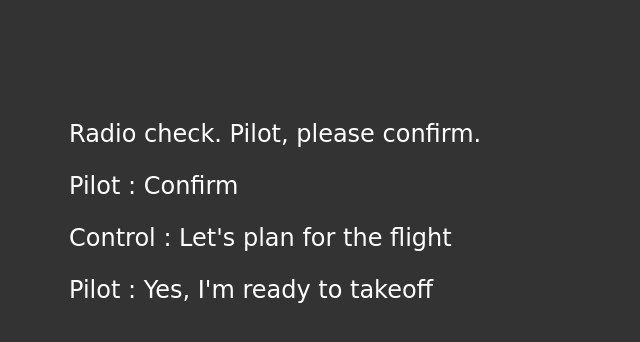
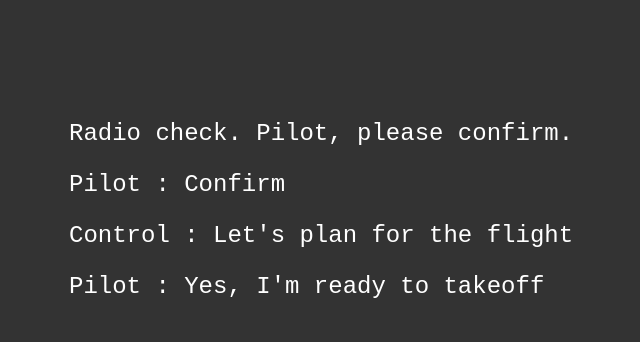
Before and after one commit to Meeranair1086/communication-log, a plain HTML site: page index.html in a window 1280 px wide. Shown: the whole page, without its empty margins (251-891 px from the left). Drawn offline with Linux system fonts and the light colour scheme.

Commit message:
Created new branch

```diff
--- a/style.css
+++ b/style.css
@@ -2,6 +2,6 @@ body {
     color: white;
     background-color: #333;
     font-size: 150%;
-    font-family: 'Satisfy', cursive;
+    font-family:'Courier New', Courier, monospace;
     margin: 5em 25%;
  }
```
